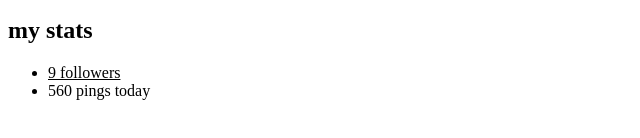
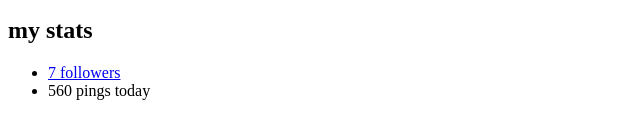
Before and after one commit to TomOwen93/html-twitter-base, a website: page index.html in a window 1280 px wide. Shown: the part 654-792 px from the top of the page, 0-640 px from the left. Drawn offline with Linux system fonts and the light colour scheme.

Commit message:
fix hyperlink formatting

```diff
--- a/index.html
+++ b/index.html
@@ -101,7 +101,7 @@
     </section>
     <section><h1>my stats</h1></section>
     <ul>
-      <li><u>9 followers</u></li>
+      <li><a href="#">7 followers</a></li>
       <li>560 pings today</li>
     </ul>
   </body>
```
